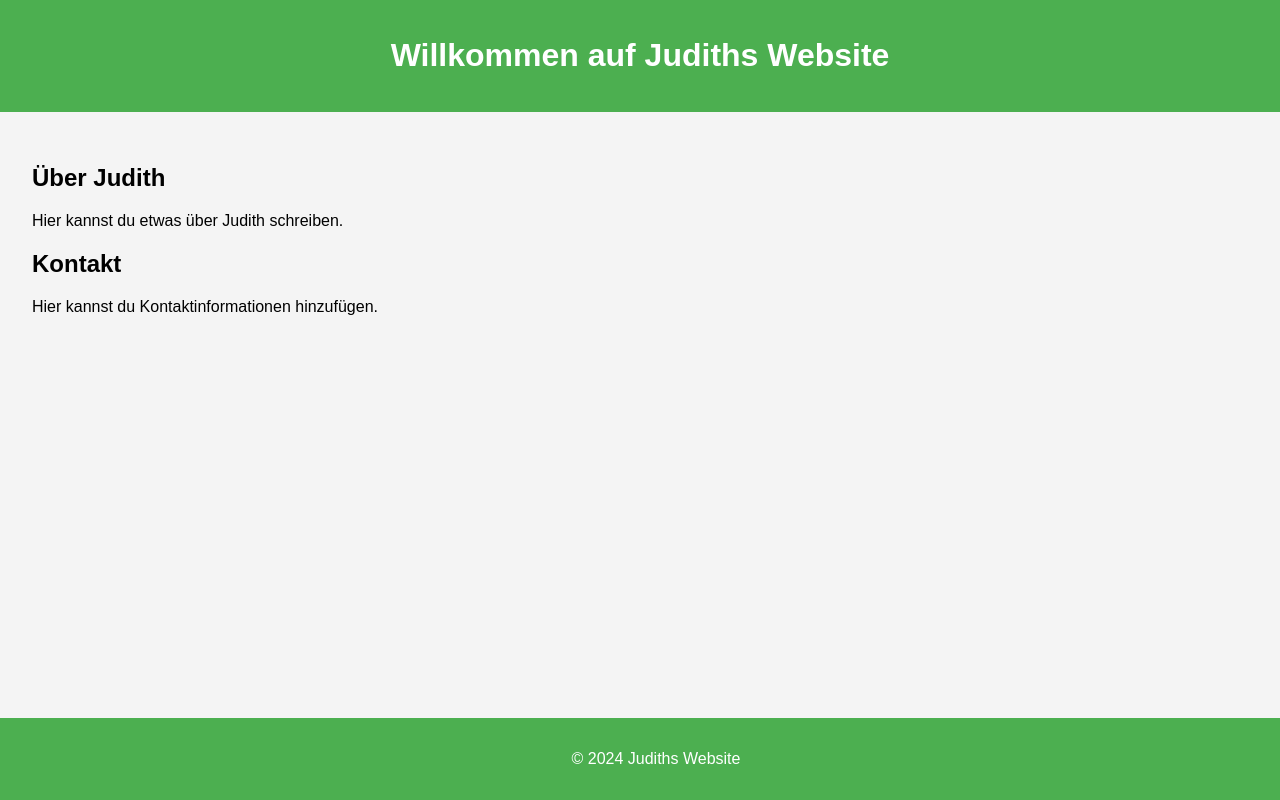
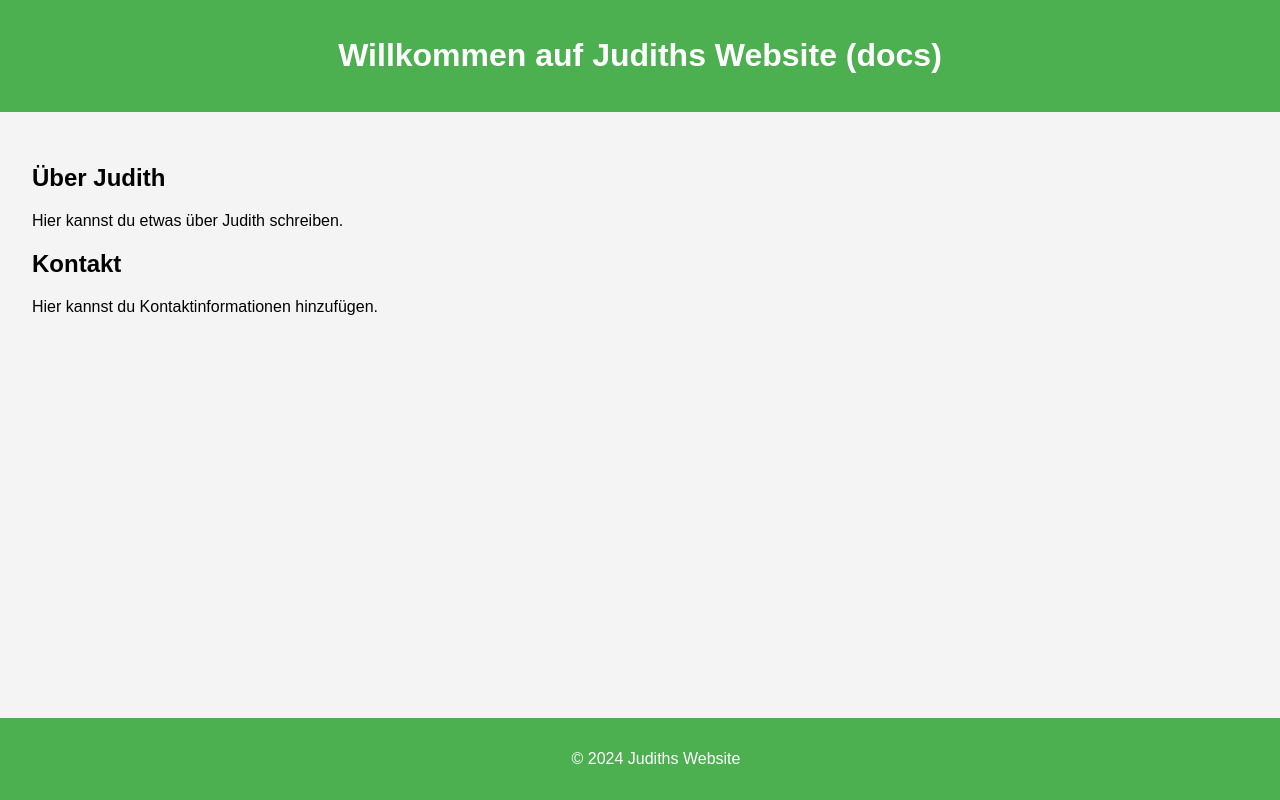
Before and after one commit to jiphib/jiphib.github.io, a plain HTML site: page docs/index.html in a window 1280 px wide. Drawn offline with Linux system fonts and the light colour scheme.

Commit message:
Update index.html

```diff
--- a/docs/index.html
+++ b/docs/index.html
@@ -33,7 +33,7 @@
 </head>
 <body>
     <header>
-        <h1>Willkommen auf Judiths Website</h1>
+        <h1>Willkommen auf Judiths Website (docs)</h1>
     </header>
     <main>
         <h2>Über Judith</h2>
```
